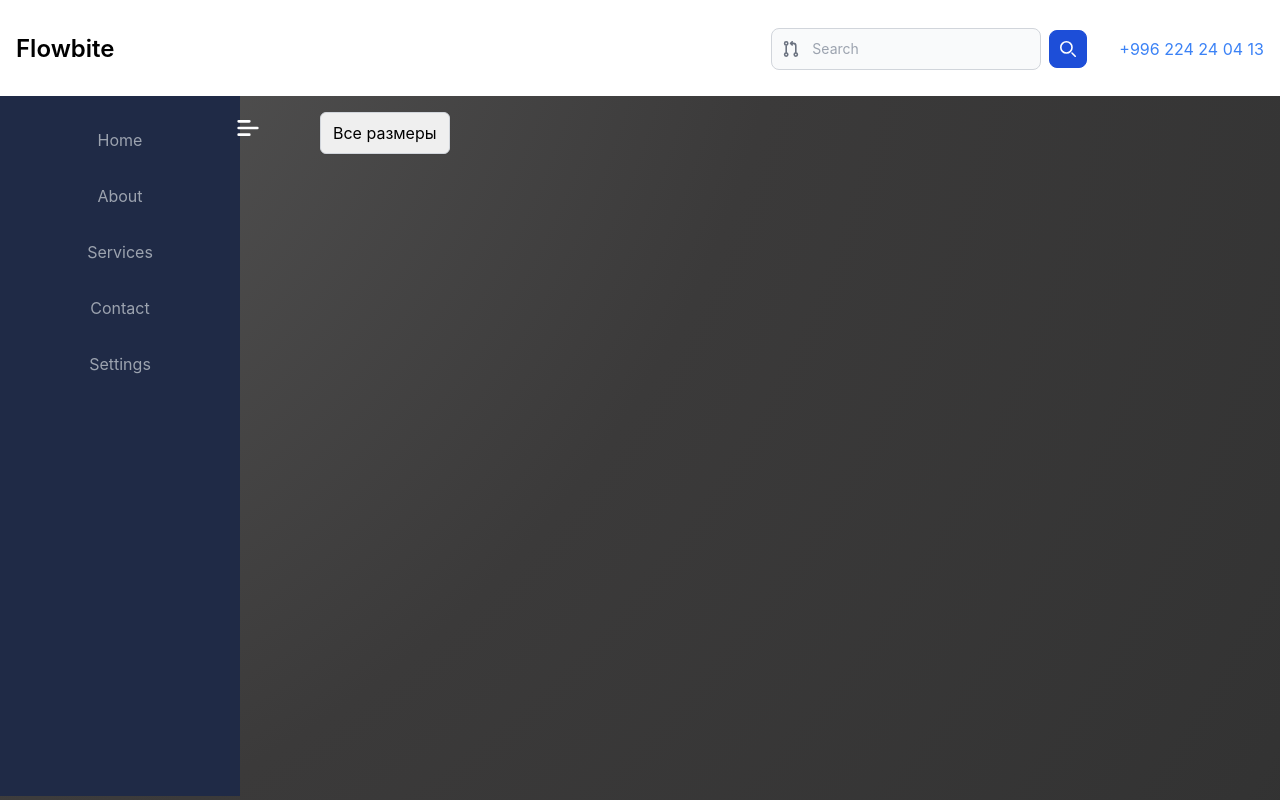
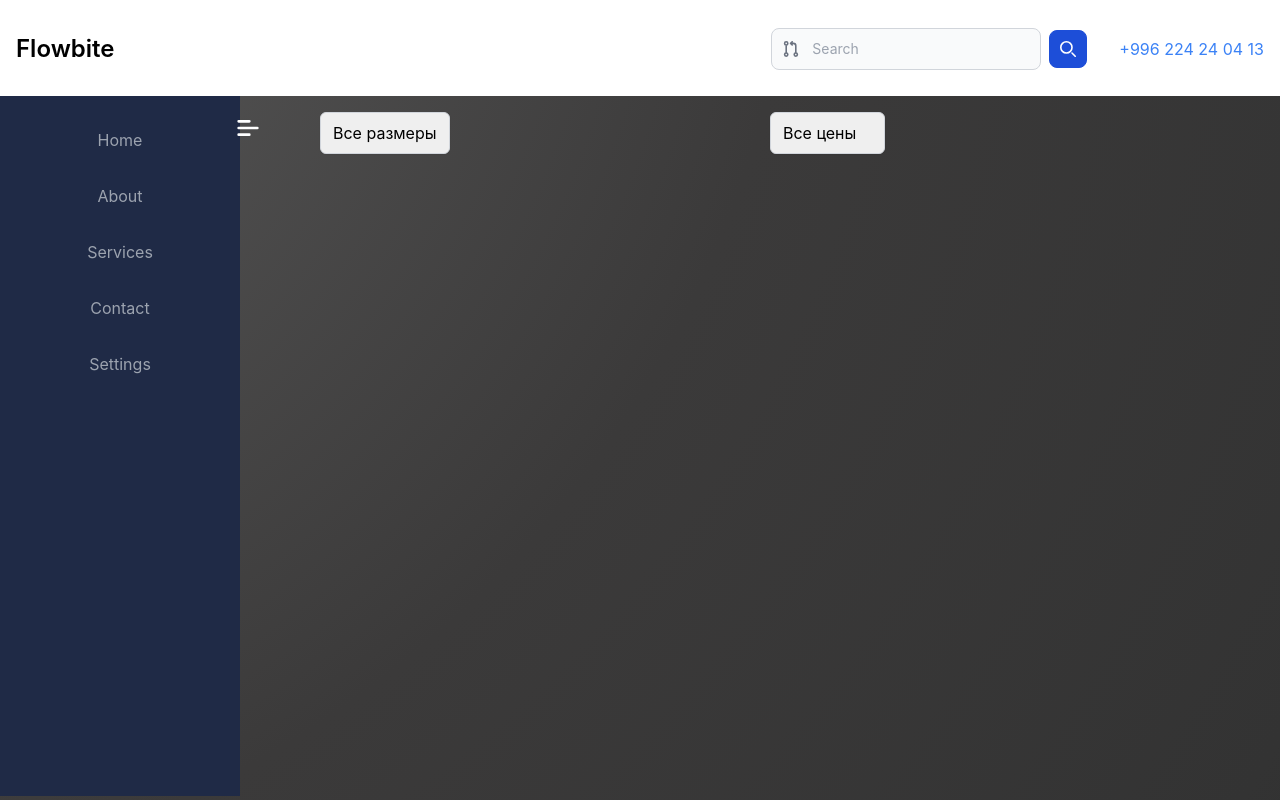
Before and after one commit to alixandr00/clothShopp, a React (Create React App) app: page / in a window 1280 px wide. Built offline with nearby package versions, Linux system fonts and the light colour scheme.

Commit message:
sort for price no finisheedd

```diff
--- a/src/components/main/Main.jsx
+++ b/src/components/main/Main.jsx
@@ -1,3 +1,4 @@
+// Main.js
 import React, { useEffect, useState } from "react";
 import { MainTodoClothes } from "./MainTodoClothes";
 import { MainModal } from "./moda/MainModal";
@@ -6,6 +7,7 @@ export const Main = ({ openSidebar, searchTerm }) => {
   const [openMainModal, setOpenMainModal] = useState(false);
   const [clothes, setClothes] = useState([]);
   const [selectedSizeRange, setSelectedSizeRange] = useState("");
+  const [selectedPriceRange, setSelectedPriceRange] = useState("");
 
   const openMainModalHandler = () => {
     setOpenMainModal((prev) => !prev);
@@ -26,6 +28,10 @@ export const Main = ({ openSidebar, searchTerm }) => {
     setSelectedSizeRange(event.target.value);
   };
 
+  const handlePriceRangeChange = (event) => {
+    setSelectedPriceRange(event.target.value);
+  };
+
   const filterClothesBySizeRange = (clothes, sizeRange) => {
     if (!sizeRange) {
       return clothes;
@@ -34,8 +40,17 @@ export const Main = ({ openSidebar, searchTerm }) => {
     return clothes.filter((item) => item.size >= min && item.size <= max);
   };
 
+  const filterClothesByPriceRange = (clothes, priceRange) => {
+    if (!priceRange) {
+      return clothes;
+    }
+    const [min, max] = priceRange.split("-").map(Number);
+    return clothes.filter((item) => item.price >= min && item.price <= max);
+  };
+
   return (
     <div>
+      {/* Селект для размеров */}
       <select
         className="mt-[7rem] ml-[20rem] appearance-none px-3 py-2 rounded-md border border-gray-300 shadow-sm text-base focus:outline-none focus:ring focus:border-blue-300"
         onChange={handleSizeRangeChange}
@@ -47,6 +62,21 @@ export const Main = ({ openSidebar, searchTerm }) => {
         <option className="py-2">20-30</option>
         <option className="py-2">30-40</option>
         <option className="py-2">40-50</option>
+      </select>
+
+      {/* Селект для цен */}
+      <select
+        className="mt-4 ml-[20rem] appearance-none px-3 py-2 rounded-md border border-gray-300 shadow-sm text-base focus:outline-none focus:ring focus:border-blue-300"
+        onChange={handlePriceRangeChange}
+        value={selectedPriceRange}
+      >
+        <option className="py-2">Все цены</option>
+        <option className="py-2">1-1000</option>
+        <option className="py-2">1000-2000</option>
+        <option className="py-2">2000-3000</option>
+        <option className="py-2">3000-4000</option>
+        <option className="py-2">4000-5000</option>
+        {/* Добавьте необходимые интервалы в соответствии с вашими требованиями */}
       </select>
 
       {searchTerm.toLowerCase() === "create" && (
@@ -70,7 +100,10 @@ export const Main = ({ openSidebar, searchTerm }) => {
         searchTerm={searchTerm}
         deleteHandler={deleteHandler}
         openSidebar={openSidebar}
-        clothes={filterClothesBySizeRange(clothes, selectedSizeRange)}
+        clothes={filterClothesBySizeRange(
+          filterClothesByPriceRange(clothes, selectedPriceRange),
+          selectedSizeRange
+        )}
       />
     </div>
   );
```
